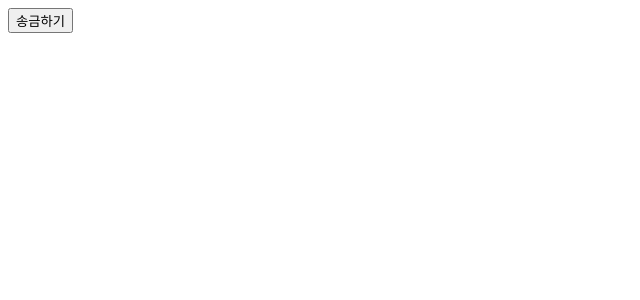
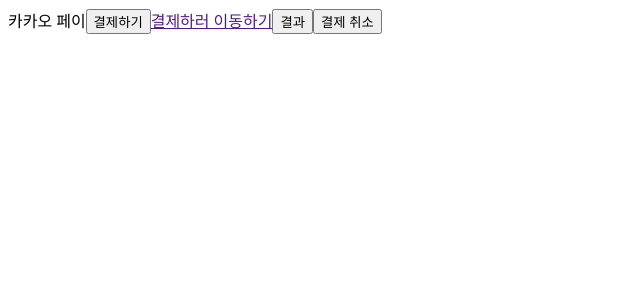
Before and after one commit to gnfnfnr/challenge, a React (Create React App) app: page / in a window 1280 px wide. Shown: the top 300 px of the page, without its empty margins (0-640 px from the left). Built offline with nearby package versions, Linux system fonts and the light colour scheme.

Commit message:
Revert "51"
This reverts commit cf71759cb7676b1f8b08b0925531fb5059d464c8.

```diff
--- a/src/App.js
+++ b/src/App.js
@@ -1,15 +1,13 @@
 import { BrowserRouter, Route, Routes, Navigate } from "react-router-dom";
 import Pay from "./Pay";
 import Result from "./Result";
-import Send from "./Send";
 
 function App() {
   return (
     <BrowserRouter>
       <Routes>
-        {/* <Route path="/" element={<Pay />} />
-        <Route path="/pay" element={<Result />} /> */}
-        <Route path="/" element={<Send />} />
+        <Route path="/" element={<Pay />} />
+        <Route path="/pay" element={<Result />} />
       </Routes>
     </BrowserRouter>
   );
--- a/src/Send.js
+++ /dev/null
@@ -1,30 +0,0 @@
-import axios from "axios";
-import React from "react";
-
-function Send() {
-  return (
-    <div>
-      <button
-        onClick={() => {
-          axios
-            .get("https://testapi.openbanking.or.kr/oauth/2.0/authorize", {
-              params: {
-                response_type: "code",
-                client_id: "24bf8ff3-c091-4a26-bb7b-1be39c842b51",
-                redirect_uri: "http://localhost:3000",
-                scope: "login inquiry transfer",
-                state: "12341234",
-                auth_type: "0",
-              },
-            })
-            .then((res) => console.log(res))
-            .catch((err) => console.log(err));
-        }}
-      >
-        송금하기
-      </button>
-    </div>
-  );
-}
-
-export default Send;
```
